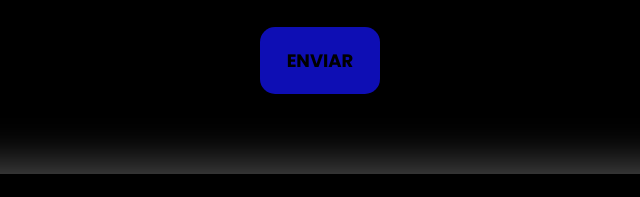
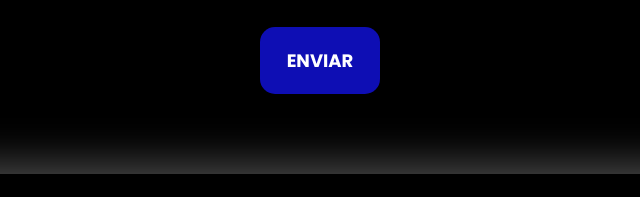
Before and after one commit to larentispedro/atividade3, a plain HTML site: page index.html in a window 1280 px wide. Shown: the part 2478-2675 px from the top of the page, 320-960 px from the left. Drawn offline with nearby package versions, Linux system fonts and the light colour scheme.

Commit message:
Update style.css

```diff
--- a/style.css
+++ b/style.css
@@ -248,7 +248,7 @@ form textarea{
 
 form .btn-enviar{
     margin-top: 20px;
-    text-align: center
+    text-align: center;
 }
 
 form .btn-enviar input{
@@ -258,6 +258,7 @@ form .btn-enviar input{
     font-weight: 700;
     cursor: pointer;
     transition: .2s;
+    color: white;
 }
 
 /* ESTILO DO RODAPÉ */
```
